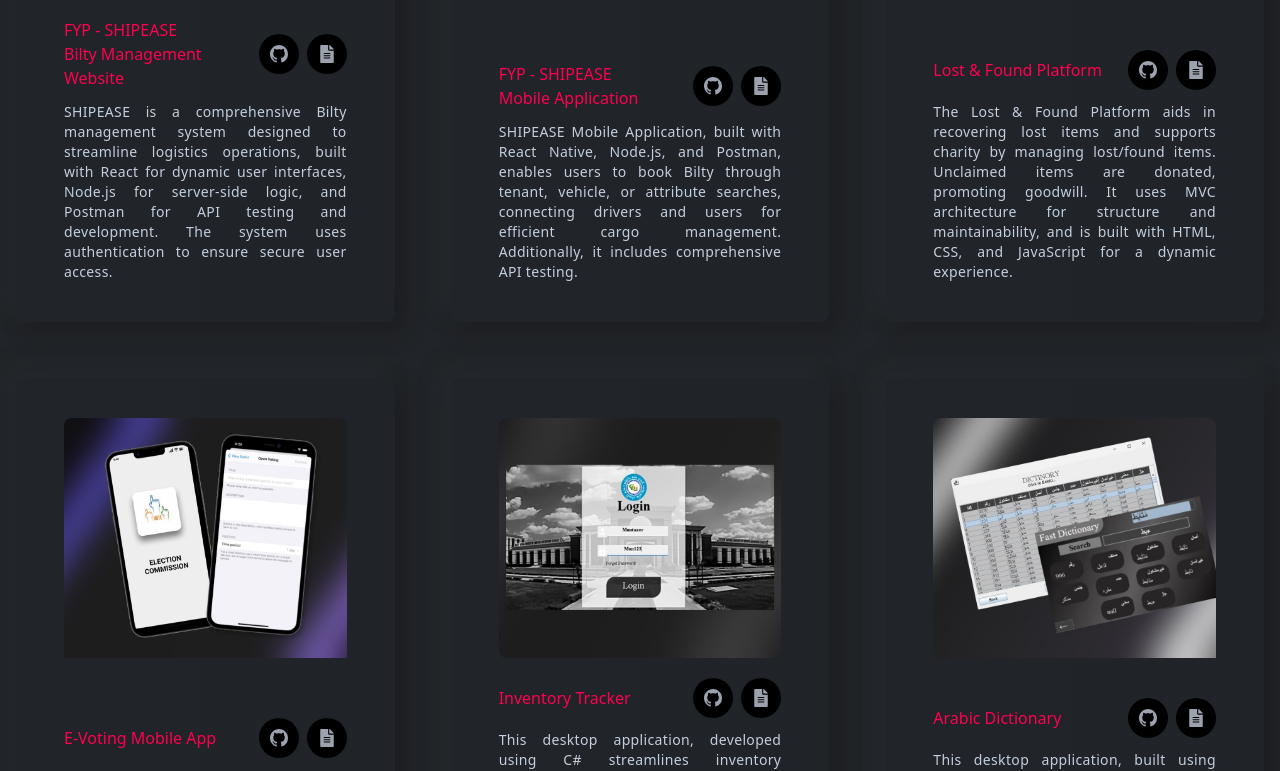
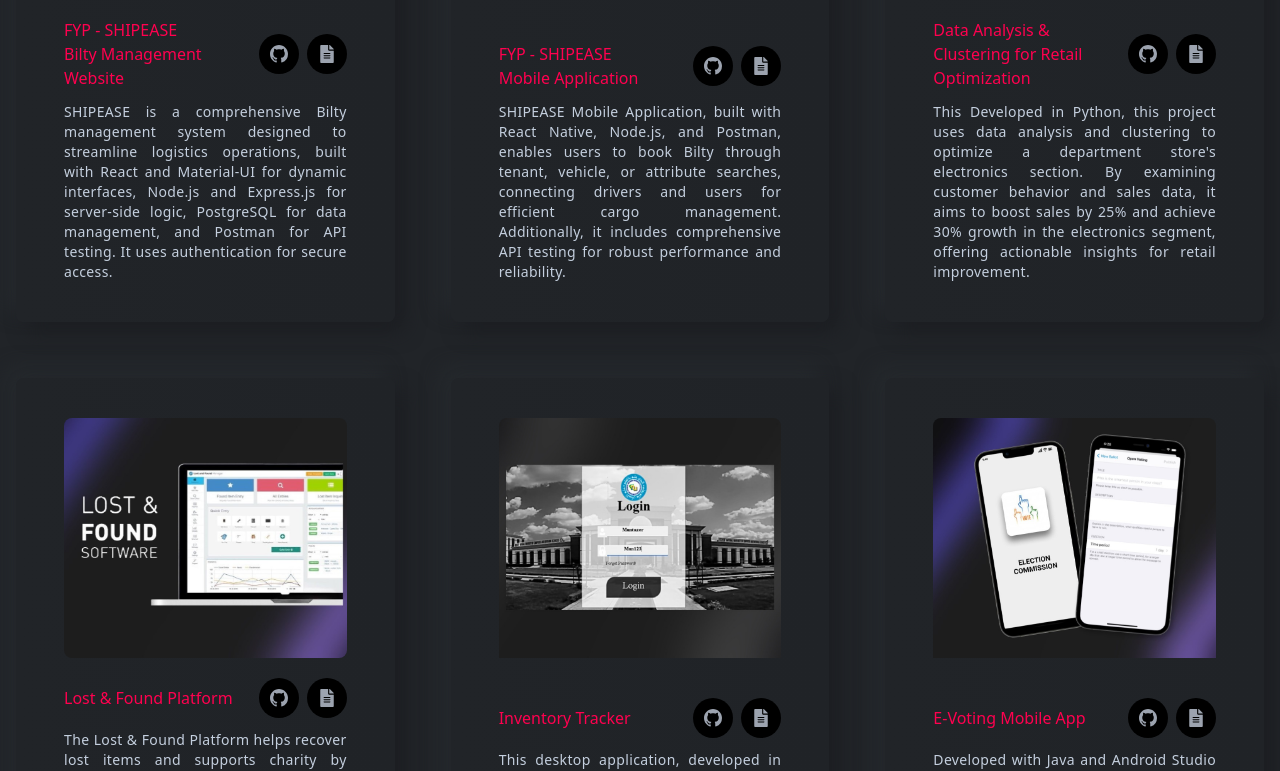
Before and after one commit to M-Muntazer-Mehdi/Muntazer-Portfolio, a React (Create React App) app: page / in a window 1280 px wide. Shown: the part 2452-3223 px from the top of the page. Built offline with nearby package versions, Linux system fonts and the light colour scheme.

Commit message:
Files Updated

```diff
--- a/src/components/projects/Projects.js
+++ b/src/components/projects/Projects.js
@@ -20,7 +20,7 @@
       <div className="grid grid-cols-1 md:grid-cols-2 xl:grid-cols-3 gap-6 xl:gap-14">
         <ProjectsCard
            title={<span className="title">FYP - SHIPEASE<br />Bilty Management Website</span>}
-          des="SHIPEASE is a comprehensive Bilty management system designed to streamline logistics operations, built with React for dynamic user interfaces, Node.js for server-side logic, and Postman for API testing and development. The system uses authentication to ensure secure user access."
+          des="SHIPEASE is a comprehensive Bilty management system designed to streamline logistics operations, built with React and Material-UI for dynamic interfaces, Node.js and Express.js for server-side logic, PostgreSQL for data management, and Postman for API testing. It uses authentication for secure access."
           src={projectOne}
           Icon={<BsGithub />}
           Icon1={<FaFileAlt />}
@@ -29,7 +29,7 @@
         />
         <ProjectsCard
             title={<span className="title">FYP - SHIPEASE<br />Mobile Application</span>}
-          des="SHIPEASE Mobile Application, built with React Native, Node.js, and Postman, enables users to book Bilty through tenant, vehicle, or attribute searches, connecting drivers and users for efficient cargo management. Additionally, it includes comprehensive API testing."
+          des="SHIPEASE Mobile Application, built with React Native, Node.js, and Postman, enables users to book Bilty through tenant, vehicle, or attribute searches, connecting drivers and users for efficient cargo management. Additionally, it includes comprehensive API testing for robust performance and reliability."
           src={projectTwo}
           Icon={<BsGithub />}
           Icon1={<FaFileAlt />}
@@ -37,13 +37,31 @@
           fileLink="https://github.com/Final-Year-Project-ShipEase/shipease-native-app/blob/main/README.md"
         />
         <ProjectsCard
+        title="Data Analysis & Clustering for Retail Optimization"
+        des="This Developed in Python, this project uses data analysis and clustering to optimize a department store's electronics section. By examining customer behavior and sales data, it aims to boost sales by 25% and achieve 30% growth in the electronics segment, offering actionable insights for retail improvement."
+        src={projectSeven}
+        Icon={<BsGithub />}
+        Icon1={<FaFileAlt />}
+        githubLink="https://github.com/M-Muntazer-Mehdi/Retail-Behavior-Analyzer"
+        fileLink="https://github.com/M-Muntazer-Mehdi/Retail-Behavior-Analyzer/blob/main/README.md"
+        />
+        <ProjectsCard
           title="Lost & Found Platform"
-          des="The Lost & Found Platform aids in recovering lost items and supports charity by managing lost/found items. Unclaimed items are donated, promoting goodwill. It uses MVC architecture for structure and maintainability, and is built with HTML, CSS, and JavaScript for a dynamic experience."
+          des="The Lost & Found Platform helps recover lost items and supports charity by managing lost and found items efficiently. Unclaimed items are donated to promote goodwill. It uses MVC architecture for maintainability and is built with HTML, CSS, and JavaScript to provide a dynamic, engaging user experience."
           src={projectThree}
           Icon={<BsGithub />}
           Icon1={<FaFileAlt />}
           githubLink="https://github.com/M-Muntazer-Mehdi/Lost-Found-Web-App"
           fileLink="https://github.com/M-Muntazer-Mehdi/Lost-Found-Web-App/blob/main/README.md"
+        />
+        <ProjectsCard
+          title="Inventory Tracker"
+          des="This desktop application, developed in C#, streamlines inventory management with a Super Admin Panel for oversight, user management, and item assignment. The User Admin component manages items, categories, and alerts. It also supports requirements gathering and Email/SMS notifications."
+          src={projectFive}
+          Icon={<BsGithub />}
+          Icon1={<FaFileAlt />}
+          githubLink="https://github.com/M-Muntazer-Mehdi/Inventory-Tracker"
+          fileLink="https://github.com/M-Muntazer-Mehdi/Inventory-Tracker/blob/main/README.md"
         />
         <ProjectsCard
           title="E-Voting Mobile App"
@@ -55,15 +73,6 @@
           fileLink="https://github.com/M-Muntazer-Mehdi/Mobile-Dev-Hub/blob/main/README.md"
         />
         <ProjectsCard
-          title="Inventory Tracker"
-          des="This desktop application, developed using C# streamlines inventory management with a Super Admin Panel for oversight, user management, and item assignment. The User Admin component handles detailed item management, category organization, and inventory alerts. It also supports requirements gathering and Email/SMS notifications."
-          src={projectFive}
-          Icon={<BsGithub />}
-          Icon1={<FaFileAlt />}
-          githubLink="https://github.com/M-Muntazer-Mehdi/Inventory-Tracker"
-          fileLink="https://github.com/M-Muntazer-Mehdi/Inventory-Tracker/blob/main/README.md"
-        />
-        <ProjectsCard
           title="Arabic Dictionary"
           des="This desktop application, built using Java, serves as an Arabic-Urdu dictionary. It supports importing CSV files for word meanings, viewing and searching the dictionary by Arabic word or meaning, and updating entries. The project utilizes a three-layered architecture and integrates various software design patterns and principles."
           src={projectSix}
@@ -72,15 +81,6 @@
           githubLink="https://github.com/M-Muntazer-Mehdi/Arabic-Dictionary"
           fileLink="https://github.com/M-Muntazer-Mehdi/Arabic-Dictionary/blob/main/README.md"
         />
-      <ProjectsCard
-        title="Data Analysis & Clustering for Retail Optimization"
-        des="This Developed in Python, this project uses data analysis and clustering to optimize a department store's electronics section. By examining customer behavior and sales data, it aims to boost sales by 25% and achieve 30% growth in the electronics segment, offering actionable insights for retail improvement."
-        src={projectSeven}
-        Icon={<BsGithub />}
-        Icon1={<FaFileAlt />}
-        githubLink="https://github.com/M-Muntazer-Mehdi/Retail-Behavior-Analyzer"
-        fileLink="https://github.com/M-Muntazer-Mehdi/Retail-Behavior-Analyzer/blob/main/README.md"
-      />
       <ProjectsCard
         title="HotelEase"
         des="This is a sophisticated hotel booking application developed using Dart on Flutter. This frontend app streamlines the reservation process with a user-friendly interface, allowing users to book accommodations, arrange meal deliveries, and request additional hotel services effortlessly."
```
